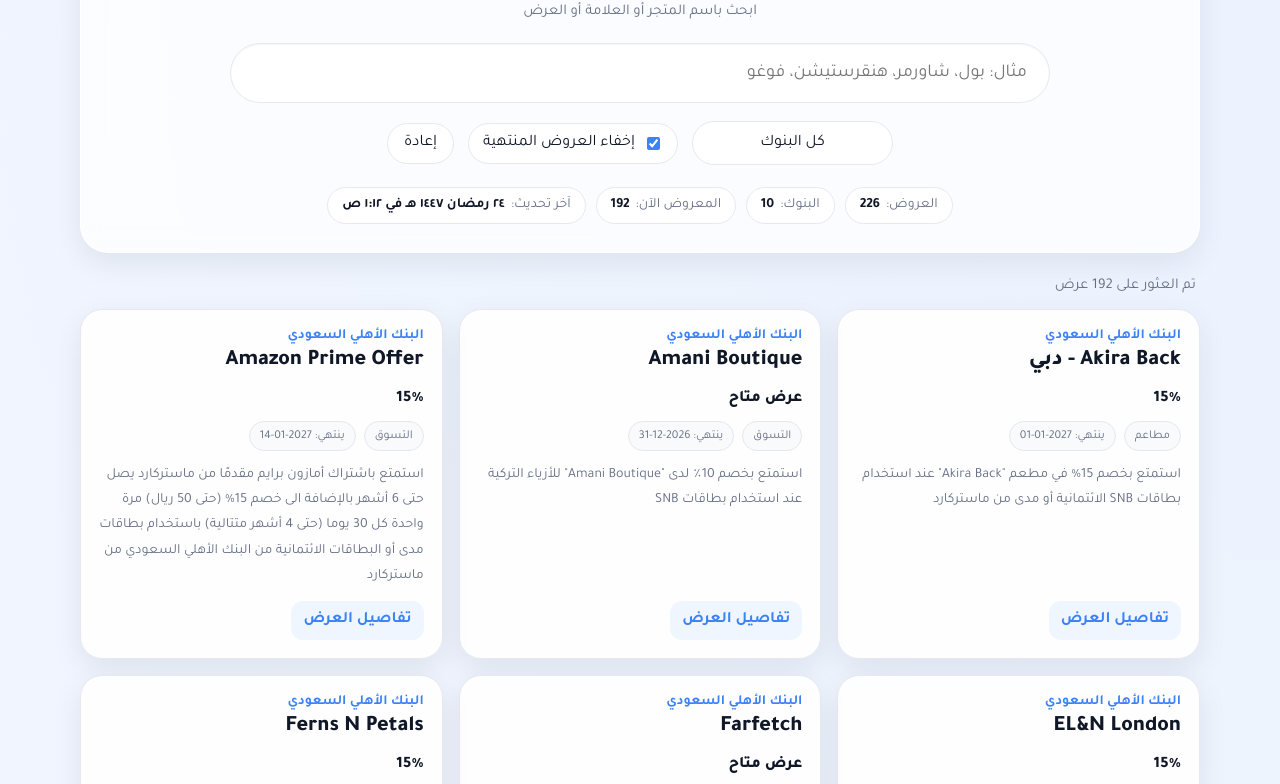
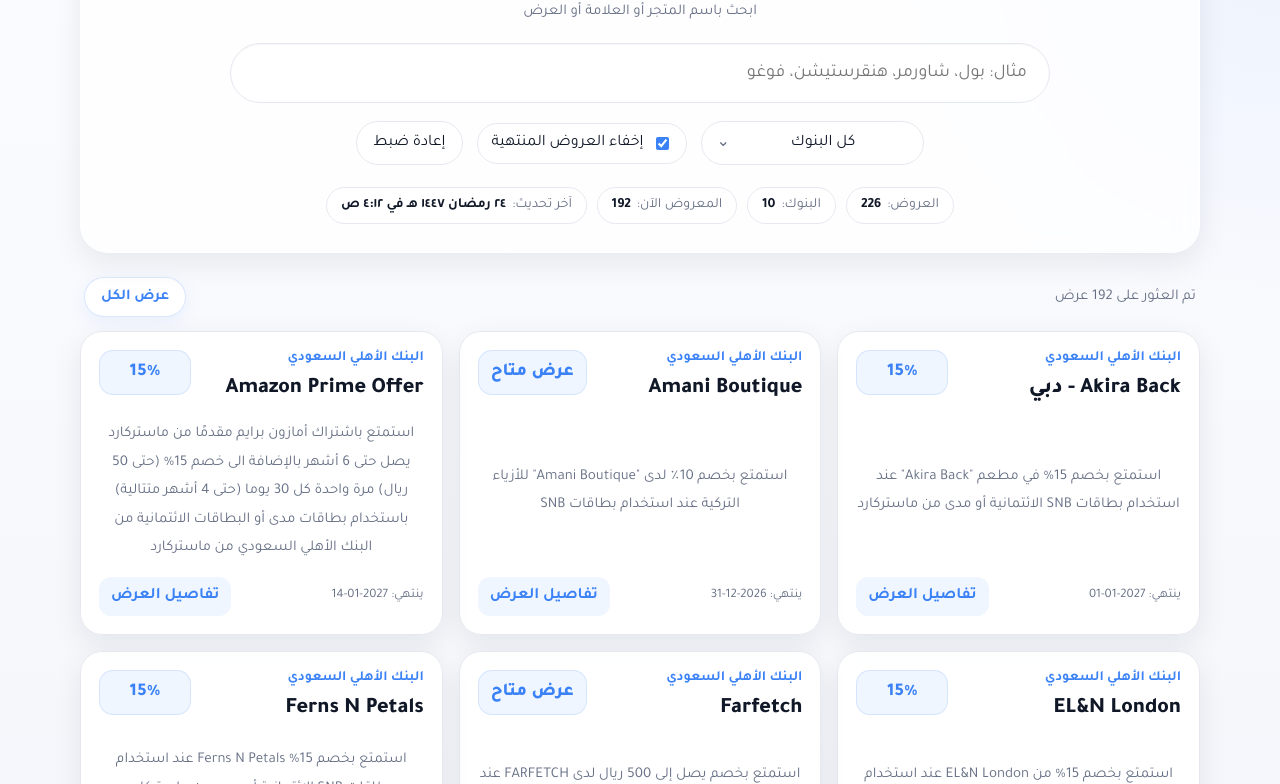
Before and after one commit to 88sulaiman88/BO, a plain HTML site: page index.html in a window 1280 px wide. Shown: the part 117-901 px from the top of the page. Drawn offline with Linux system fonts and the light colour scheme.

Commit message:
Update index.html

```diff
--- a/index.html
+++ b/index.html
@@ -21,7 +21,9 @@
       --shadow: 0 10px 30px rgba(16, 24, 40, 0.08);
       --radius: 20px;
     }
+
     * { box-sizing: border-box; }
+
     body {
       margin: 0;
       font-family: "Tajawal", system-ui, sans-serif;
@@ -31,10 +33,12 @@
         linear-gradient(180deg, #fbfcff 0%, #f4f6fb 100%);
       min-height: 100vh;
     }
+
     .page {
       width: min(1120px, calc(100% - 24px));
       margin: 28px auto 40px;
     }
+
     .hero {
       background: rgba(255,255,255,.75);
       backdrop-filter: blur(10px);
@@ -44,22 +48,26 @@
       padding: 28px;
       text-align: center;
     }
+
     h1 {
       margin: 0;
       font-size: clamp(28px, 5vw, 44px);
       font-weight: 800;
       letter-spacing: -.02em;
     }
+
     .subtitle {
       margin: 10px auto 0;
       color: var(--muted);
       font-size: 15px;
     }
+
     .search-wrap {
       margin: 22px auto 0;
       max-width: 820px;
       position: relative;
     }
+
     .search {
       width: 100%;
       height: 60px;
@@ -72,10 +80,12 @@
       box-shadow: inset 0 1px 2px rgba(16,24,40,.04);
       outline: none;
     }
+
     .search:focus {
       border-color: rgba(59,130,246,.45);
       box-shadow: 0 0 0 4px rgba(59,130,246,.12);
     }
+
     .controls {
       margin-top: 18px;
       display: flex;
@@ -85,6 +95,7 @@
       flex-wrap: wrap;
       color: var(--muted);
     }
+
     .checkbox {
       display: inline-flex;
       align-items: center;
@@ -95,7 +106,11 @@
       padding: 10px 14px;
       color: var(--text);
     }
-    .checkbox input { accent-color: var(--accent); }
+
+    .checkbox input {
+      accent-color: var(--accent);
+    }
+
     .reset-btn,
     .bank-filter {
       border: 1px solid var(--line);
@@ -105,14 +120,34 @@
       padding: 10px 16px;
       font: inherit;
       cursor: pointer;
+      height: 44px;
     }
+
+    .bank-select-wrap {
+      position: relative;
+      display: inline-block;
+    }
+
+    .bank-select-wrap::after {
+      content: "⌄";
+      position: absolute;
+      left: 16px;
+      top: 50%;
+      transform: translateY(-52%);
+      color: var(--muted);
+      font-size: 16px;
+      pointer-events: none;
+    }
+
     .bank-filter {
-      min-width: 180px;
+      min-width: 190px;
       appearance: none;
       -webkit-appearance: none;
       -moz-appearance: none;
       text-align: center;
+      padding-left: 38px;
     }
+
     .meta-bar {
       margin-top: 22px;
       display: flex;
@@ -120,6 +155,7 @@
       gap: 10px;
       flex-wrap: wrap;
     }
+
     .pill {
       display: inline-flex;
       align-items: center;
@@ -131,10 +167,15 @@
       color: var(--muted);
       font-size: 14px;
     }
-    .pill strong { color: var(--text); }
+
+    .pill strong {
+      color: var(--text);
+    }
+
     .results {
       margin-top: 24px;
     }
+
     .summary {
       display: flex;
       justify-content: space-between;
@@ -144,13 +185,29 @@
       color: var(--muted);
       font-size: 15px;
       padding: 0 4px;
+      flex-wrap: wrap;
     }
+
+    .show-all-btn {
+      border: 1px solid rgba(59,130,246,.18);
+      background: #fff;
+      color: var(--accent);
+      border-radius: 999px;
+      padding: 10px 16px;
+      font: inherit;
+      font-weight: 700;
+      cursor: pointer;
+      box-shadow: 0 6px 18px rgba(59,130,246,.08);
+    }
+
     .cards {
       display: grid;
       grid-template-columns: repeat(auto-fit, minmax(280px, 1fr));
       gap: 16px;
     }
+
     .card {
+      position: relative;
       background: rgba(255,255,255,.92);
       border: 1px solid var(--line);
       box-shadow: var(--shadow);
@@ -158,28 +215,68 @@
       padding: 18px;
       display: flex;
       flex-direction: column;
-      gap: 12px;
+      gap: 14px;
       transition: transform .15s ease, box-shadow .15s ease;
+      min-height: 260px;
     }
+
     .card:hover {
       transform: translateY(-2px);
       box-shadow: 0 16px 32px rgba(16,24,40,.11);
     }
+
     .card.expired {
       border-color: rgba(239,68,68,.25);
       background: linear-gradient(180deg, #fff, var(--danger-soft));
     }
+
     .top {
       display: flex;
       justify-content: space-between;
       gap: 12px;
       align-items: flex-start;
     }
+
+    .top-main {
+      flex: 1;
+      min-width: 0;
+    }
+
     .bank {
       color: var(--accent);
       font-weight: 700;
       font-size: 14px;
+      margin-bottom: 6px;
     }
+
+    .title {
+      margin: 0;
+      font-size: 22px;
+      font-weight: 800;
+      line-height: 1.5;
+    }
+
+    .top-side {
+      display: flex;
+      flex-direction: column;
+      align-items: flex-start;
+      gap: 8px;
+      flex-shrink: 0;
+    }
+
+    .discount {
+      font-size: 18px;
+      font-weight: 800;
+      color: var(--accent);
+      background: var(--accent-soft);
+      border: 1px solid rgba(59,130,246,.14);
+      border-radius: 14px;
+      padding: 10px 12px;
+      min-width: 92px;
+      text-align: center;
+      line-height: 1.3;
+    }
+
     .expired-badge {
       color: var(--danger);
       background: var(--danger-soft);
@@ -190,35 +287,20 @@
       font-weight: 700;
       white-space: nowrap;
     }
-    .title {
-      margin: 0;
-      font-size: 22px;
-      font-weight: 800;
-      line-height: 1.5;
-    }
-    .discount {
-      font-size: 16px;
-      font-weight: 800;
-    }
-    .chips {
-      display: flex;
-      gap: 8px;
-      flex-wrap: wrap;
-    }
-    .chip {
-      background: #f8fafc;
-      border: 1px solid var(--line);
-      border-radius: 999px;
-      padding: 7px 10px;
-      font-size: 12px;
-      color: var(--muted);
-    }
+
     .details {
       color: var(--muted);
-      line-height: 1.8;
-      font-size: 14px;
+      line-height: 1.9;
+      font-size: 15px;
       margin: 0;
+      text-align: center;
+      flex-grow: 1;
+      display: flex;
+      align-items: center;
+      justify-content: center;
+      min-height: 72px;
     }
+
     .footer {
       display: flex;
       justify-content: space-between;
@@ -227,6 +309,15 @@
       margin-top: auto;
       flex-wrap: wrap;
     }
+
+    .meta-note {
+      color: var(--muted);
+      font-size: 13px;
+      display: flex;
+      flex-wrap: wrap;
+      gap: 8px;
+    }
+
     .link {
       color: var(--accent);
       text-decoration: none;
@@ -235,7 +326,9 @@
       padding: 10px 12px;
       font-weight: 700;
     }
-    .empty, .error {
+
+    .empty,
+    .error {
       background: rgba(255,255,255,.92);
       border: 1px dashed var(--line);
       box-shadow: var(--shadow);
@@ -243,19 +336,61 @@
       padding: 34px 18px;
       text-align: center;
       color: var(--muted);
+      grid-column: 1 / -1;
     }
+
     .error {
       border-color: rgba(239,68,68,.25);
       color: #991b1b;
       background: #fff7f7;
     }
+
     @media (max-width: 640px) {
-      .page { width: min(100% - 14px, 1120px); margin-top: 12px; }
-      .hero { padding: 18px; border-radius: 22px; }
-      .search { height: 54px; font-size: 17px; }
-      .summary { flex-direction: column; align-items: flex-start; }
-      .cards { grid-template-columns: 1fr; }
-      .bank-filter { min-width: 150px; }
+      .page {
+        width: min(100% - 14px, 1120px);
+        margin-top: 12px;
+      }
+
+      .hero {
+        padding: 18px;
+        border-radius: 22px;
+      }
+
+      .search {
+        height: 54px;
+        font-size: 17px;
+      }
+
+      .summary {
+        flex-direction: column;
+        align-items: stretch;
+      }
+
+      .cards {
+        grid-template-columns: 1fr;
+      }
+
+      .bank-filter {
+        min-width: 160px;
+      }
+
+      .top {
+        align-items: flex-start;
+      }
+
+      .title {
+        font-size: 20px;
+      }
+
+      .discount {
+        min-width: 84px;
+        font-size: 16px;
+        padding: 9px 10px;
+      }
+
+      .details {
+        min-height: auto;
+      }
     }
   </style>
 </head>
@@ -264,16 +399,26 @@
     <section class="hero">
       <h1>دليل عروض البطاقات البنكية</h1>
       <p class="subtitle">ابحث باسم المتجر أو العلامة أو العرض</p>
+
       <div class="search-wrap">
         <input id="searchInput" class="search" type="text" placeholder="مثال: بول، شاورمر، هنقرستيشن، فوغو" autocomplete="off" />
       </div>
+
       <div class="controls">
-        <select id="bankFilter" class="bank-filter">
-          <option value="">كل البنوك</option>
-        </select>
-        <label class="checkbox"><input type="checkbox" id="hideExpired" checked> إخفاء العروض المنتهية</label>
-        <button id="resetBtn" class="reset-btn" type="button">إعادة</button>
+        <div class="bank-select-wrap">
+          <select id="bankFilter" class="bank-filter">
+            <option value="">كل البنوك</option>
+          </select>
+        </div>
+
+        <label class="checkbox">
+          <input type="checkbox" id="hideExpired" checked>
+          إخفاء العروض المنتهية
+        </label>
+
+        <button id="resetBtn" class="reset-btn" type="button">إعادة ضبط</button>
       </div>
+
       <div class="meta-bar">
         <div class="pill">العروض: <strong id="statOffers">0</strong></div>
         <div class="pill">البنوك: <strong id="statBanks">0</strong></div>
@@ -285,7 +430,9 @@
     <section class="results">
       <div class="summary">
         <div id="summaryLine">جارٍ تحميل العروض...</div>
+        <button id="showAllBtn" class="show-all-btn" type="button" hidden>عرض الكل</button>
       </div>
+
       <div id="cards" class="cards"></div>
     </section>
   </main>
@@ -293,12 +440,16 @@
   <script>
     let allOffers = [];
     let dataMeta = { generated_at: '' };
+    let isExpanded = false;
+
+    const INITIAL_VISIBLE_COUNT = 6;
 
     const els = {
       searchInput: document.getElementById('searchInput'),
       bankFilter: document.getElementById('bankFilter'),
       hideExpired: document.getElementById('hideExpired'),
       resetBtn: document.getElementById('resetBtn'),
+      showAllBtn: document.getElementById('showAllBtn'),
       cards: document.getElementById('cards'),
       summaryLine: document.getElementById('summaryLine'),
       statOffers: document.getElementById('statOffers'),
@@ -315,7 +466,7 @@
         .replace(/ى/g, 'ي')
         .replace(/ؤ/g, 'و')
         .replace(/ئ/g, 'ي')
-        .replace(/[ـ\-_/.,،]+/g, ' ')
+        .replace(/[ـ\\-_/.,،]+/g, ' ')
         .replace(/\s+/g, ' ')
         .trim();
     }
@@ -323,11 +474,15 @@
     function levenshtein(a, b) {
       a = normalizeArabic(a);
       b = normalizeArabic(b);
+
       if (!a) return b.length;
       if (!b) return a.length;
+
       const matrix = Array.from({ length: a.length + 1 }, () => Array(b.length + 1).fill(0));
+
       for (let i = 0; i <= a.length; i++) matrix[i][0] = i;
       for (let j = 0; j <= b.length; j++) matrix[0][j] = j;
+
       for (let i = 1; i <= a.length; i++) {
         for (let j = 1; j <= b.length; j++) {
           const cost = a[i - 1] === b[j - 1] ? 0 : 1;
@@ -338,12 +493,14 @@
           );
         }
       }
+
       return matrix[a.length][b.length];
     }
 
     function tokenMatchScore(query, haystack) {
       const q = normalizeArabic(query);
       const h = normalizeArabic(haystack);
+
       if (!q) return 1;
       if (h.includes(q)) return 3;
 
@@ -356,31 +513,38 @@
           score += 2;
           continue;
         }
+
         let best = Infinity;
         for (const ht of hTokens) {
           const d = levenshtein(qt, ht);
           if (d < best) best = d;
           if (best === 0) break;
         }
+
         const allowed = qt.length <= 4 ? 1 : 2;
         if (best <= allowed) score += 1;
       }
+
       return score;
     }
 
     function isMatch(offer, query) {
       if (!query.trim()) return true;
+
       const primary = [offer.title, offer.merchant, offer.details, offer.discount].join(' ');
-      const secondary = [offer.bank, offer.category, ...(offer.cards || [])].join(' ');
+      const secondary = [offer.bank, ...(offer.cards || [])].join(' ');
+
       return tokenMatchScore(query, primary) >= 1 || tokenMatchScore(query, secondary) >= 2;
     }
 
     function formatDate(dateStr) {
       if (!dateStr) return '—';
+
       const d = new Date(dateStr);
       if (Number.isNaN(d.getTime())) return dateStr;
 
       return new Intl.DateTimeFormat('ar-SA', {
+        timeZone: 'Asia/Riyadh',
         year: 'numeric',
         month: 'long',
         day: 'numeric',
@@ -401,10 +565,21 @@
       });
     }
 
+    function getFilterState() {
+      return {
+        query: els.searchInput.value.trim(),
+        bank: els.bankFilter.value,
+        hideExpired: els.hideExpired.checked,
+      };
+    }
+
+    function hasActiveSearchOrBankFilter() {
+      const { query, bank } = getFilterState();
+      return Boolean(query || bank);
+    }
+
     function filterOffers() {
-      const query = els.searchInput.value.trim();
-      const hideExpired = els.hideExpired.checked;
-      const bank = els.bankFilter.value;
+      const { query, bank, hideExpired } = getFilterState();
 
       return allOffers.filter(offer => {
         if (hideExpired && offer.expired) return false;
@@ -413,20 +588,35 @@
       });
     }
 
-    function createChip(text) {
-      const span = document.createElement('span');
-      span.className = 'chip';
-      span.textContent = text;
-      return span;
+    function getVisibleOffers(filtered) {
+      if (hasActiveSearchOrBankFilter()) {
+        return filtered;
+      }
+
+      if (isExpanded) {
+        return filtered;
+      }
+
+      return filtered.slice(0, INITIAL_VISIBLE_COUNT);
+    }
+
+    function updateShowAllButton(filtered) {
+      const shouldShow = !hasActiveSearchOrBankFilter() && filtered.length > INITIAL_VISIBLE_COUNT && !isExpanded;
+      els.showAllBtn.hidden = !shouldShow;
     }
 
     function renderOffers() {
       const filtered = filterOffers();
+      const visibleOffers = getVisibleOffers(filtered);
+
       els.cards.innerHTML = '';
       els.statShown.textContent = String(filtered.length);
+
       els.summaryLine.textContent = filtered.length
         ? `تم العثور على ${filtered.length} عرض`
         : 'لا توجد نتائج مطابقة';
+
+      updateShowAllButton(filtered);
 
       if (!filtered.length) {
         const empty = document.createElement('div');
@@ -436,39 +626,42 @@
         return;
       }
 
-      filtered.forEach(offer => {
+      visibleOffers.forEach(offer => {
         const card = document.createElement('article');
         card.className = `card ${offer.expired ? 'expired' : ''}`;
 
         const top = document.createElement('div');
         top.className = 'top';
 
-        const topLeft = document.createElement('div');
+        const topMain = document.createElement('div');
+        topMain.className = 'top-main';
+
         const bank = document.createElement('div');
         bank.className = 'bank';
         bank.textContent = offer.bank || '—';
+
         const title = document.createElement('h3');
         title.className = 'title';
         title.textContent = offer.title || offer.merchant || 'عرض';
-        topLeft.append(bank, title);
-        top.appendChild(topLeft);
+
+        topMain.append(bank, title);
+
+        const topSide = document.createElement('div');
+        topSide.className = 'top-side';
+
+        const discount = document.createElement('div');
+        discount.className = 'discount';
+        discount.textContent = offer.discount || 'عرض متاح';
+        topSide.appendChild(discount);
 
         if (offer.expired) {
           const expired = document.createElement('span');
           expired.className = 'expired-badge';
           expired.textContent = 'منتهي';
-          top.appendChild(expired);
+          topSide.appendChild(expired);
         }
 
-        const discount = document.createElement('div');
-        discount.className = 'discount';
-        discount.textContent = offer.discount || 'عرض متاح';
-
-        const chips = document.createElement('div');
-        chips.className = 'chips';
-        if (offer.merchant && offer.merchant !== offer.title) chips.appendChild(createChip(offer.merchant));
-        if (offer.category) chips.appendChild(createChip(offer.category));
-        if (offer.valid_until) chips.appendChild(createChip(`ينتهي: ${offer.valid_until}`));
+        top.append(topMain, topSide);
 
         const details = document.createElement('p');
         details.className = 'details';
@@ -477,11 +670,29 @@
         const footer = document.createElement('div');
         footer.className = 'footer';
 
+        const metaNote = document.createElement('div');
+        metaNote.className = 'meta-note';
+
+        if (offer.merchant && offer.merchant !== offer.title) {
+          const merchant = document.createElement('span');
+          merchant.textContent = offer.merchant;
+          metaNote.appendChild(merchant);
+        }
+
+        if (offer.valid_until) {
+          const validUntil = document.createElement('span');
+          validUntil.textContent = `ينتهي: ${offer.valid_until}`;
+          metaNote.appendChild(validUntil);
+        }
+
         if (offer.code) {
-          const small = document.createElement('div');
-          small.className = 'chip';
-          small.textContent = `الكود: ${offer.code}`;
-          footer.appendChild(small);
+          const code = document.createElement('span');
+          code.textContent = `الكود: ${offer.code}`;
+          metaNote.appendChild(code);
+        }
+
+        if (metaNote.childNodes.length) {
+          footer.appendChild(metaNote);
         }
 
         if (offer.source) {
@@ -494,9 +705,7 @@
           footer.appendChild(link);
         }
 
-        card.append(top, discount);
-        if (chips.childNodes.length) card.appendChild(chips);
-        card.append(details, footer);
+        card.append(top, details, footer);
         els.cards.appendChild(card);
       });
     }
@@ -508,20 +717,17 @@
     }
 
     async function loadData() {
-      const cardsEl = document.getElementById('cards');
-      const summaryEl = document.getElementById('summaryLine');
-
       try {
-        summaryEl.textContent = 'جاري طلب البيانات...';
+        els.summaryLine.textContent = 'جاري طلب البيانات...';
 
         const res = await fetch('./all-offers.json', { cache: 'no-store' });
         if (!res.ok) throw new Error(`HTTP ${res.status}`);
 
-        summaryEl.textContent = 'جاري قراءة البيانات...';
+        els.summaryLine.textContent = 'جاري قراءة البيانات...';
 
         const data = await res.json();
 
-        summaryEl.textContent = 'جاري تجهيز النتائج...';
+        els.summaryLine.textContent = 'جاري تجهيز النتائج...';
 
         dataMeta = data || {};
         allOffers = Array.isArray(data?.offers) ? data.offers : [];
@@ -531,18 +737,30 @@
         renderOffers();
       } catch (err) {
         console.error(err);
-        cardsEl.innerHTML = `<div class="error">حدث خطأ: ${err?.message || 'غير معروف'}</div>`;
-        summaryEl.textContent = err?.message || 'تعذر تحميل البيانات';
+        els.cards.innerHTML = `<div class="error">حدث خطأ: ${err?.message || 'غير معروف'}</div>`;
+        els.summaryLine.textContent = err?.message || 'تعذر تحميل البيانات';
       }
     }
 
-    els.searchInput.addEventListener('input', renderOffers);
-    els.bankFilter.addEventListener('change', renderOffers);
-    els.hideExpired.addEventListener('change', renderOffers);
+    function onFiltersChanged() {
+      isExpanded = false;
+      renderOffers();
+    }
+
+    els.searchInput.addEventListener('input', onFiltersChanged);
+    els.bankFilter.addEventListener('change', onFiltersChanged);
+    els.hideExpired.addEventListener('change', onFiltersChanged);
+
     els.resetBtn.addEventListener('click', () => {
       els.searchInput.value = '';
       els.bankFilter.value = '';
       els.hideExpired.checked = true;
+      isExpanded = false;
+      renderOffers();
+    });
+
+    els.showAllBtn.addEventListener('click', () => {
+      isExpanded = true;
       renderOffers();
     });
 
```
